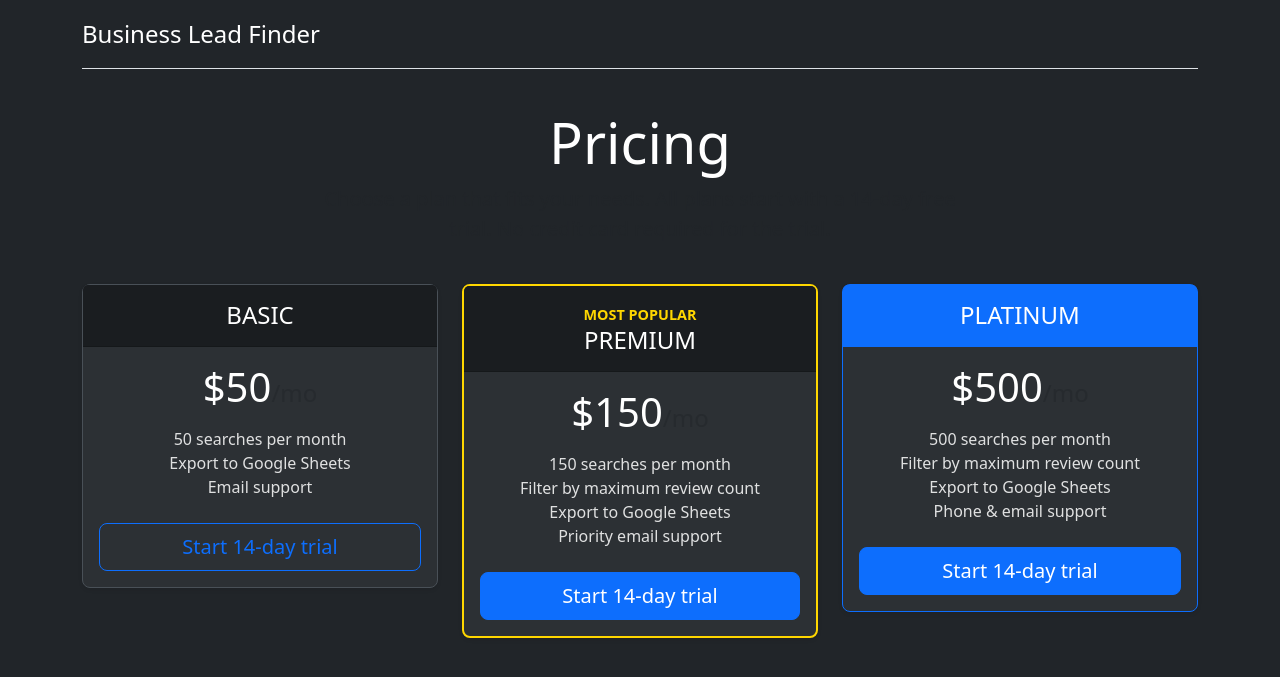
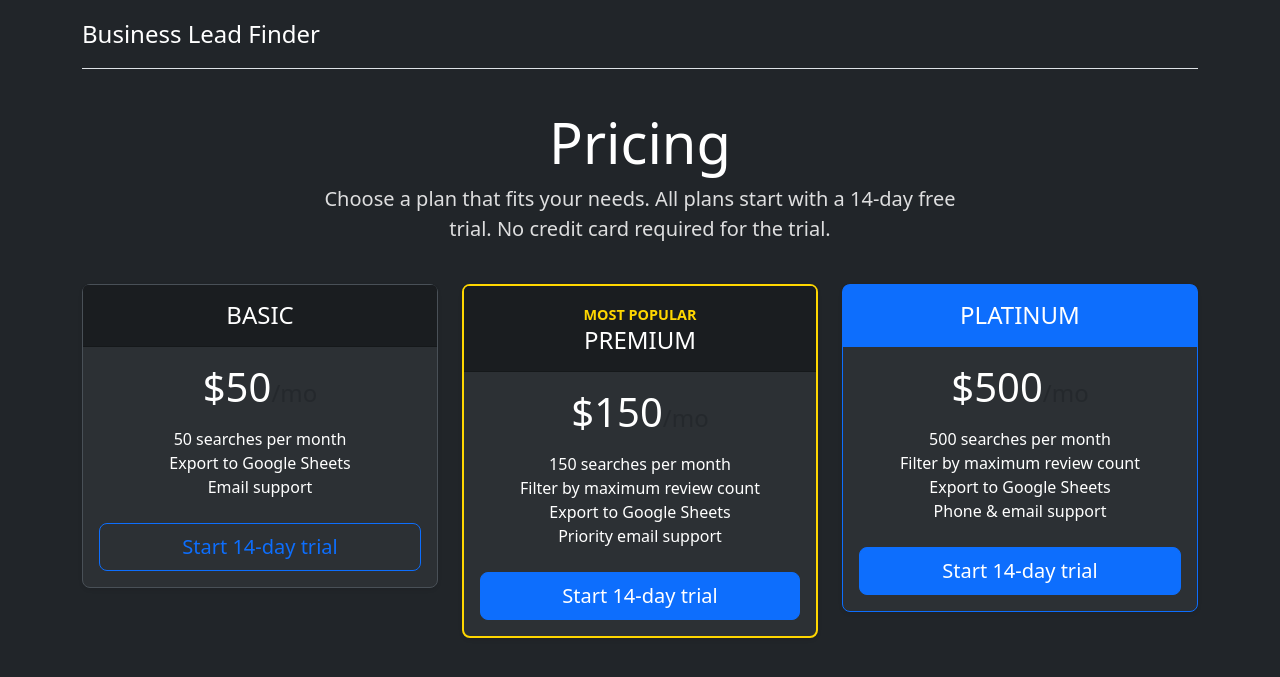
Before and after one commit to sdclark117/sdclark117, a Flask app: page /pricing in a window 1280 px wide. Shown: the top 677 px of the page. Run offline with Flask 3, Linux system fonts and the light colour scheme; the visitor is signed in with stand-in values (Sample User, id 1); some libraries are stand-ins or nearby versions.

Commit message:
Fix: Improve text visibility on pricing page

```diff
--- a/templates/pricing.html
+++ b/templates/pricing.html
@@ -34,15 +34,16 @@
         }
         .card-body .list-unstyled li {
             color: var(--text-color) !important;
-            opacity: 0.85;
+            opacity: 1;
         }
         .pricing-card-title {
             color: var(--text-color);
         }
         .pricing-card-title small {
             color: var(--text-color);
-            opacity: 0.7;
+            opacity: 0.9;
             font-size: 1.5rem;
+            font-weight: 400;
         }
         .card-popular {
             border: 2px solid #FFD700;
@@ -52,6 +53,9 @@
             font-size: 0.9rem;
             font-weight: bold;
             color: #FFD700;
+        }
+        .pricing-header .text-muted {
+            color: rgba(255, 255, 255, 0.85) !important;
         }
     </style>
 </head>
```
